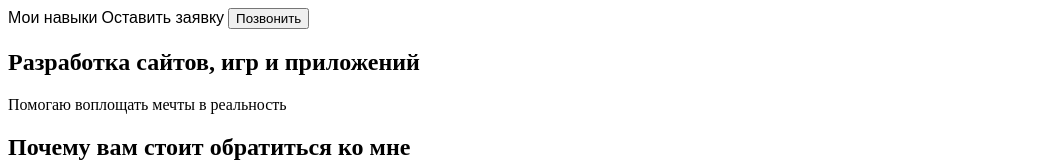
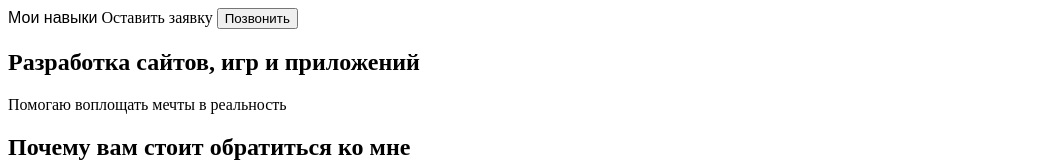
Before and after one commit to WebHeroSchool/supreme-parakeet, a plain HTML site: page index.html in a window 1280 px wide. Shown: the top 162 px of the page, without its empty margins (0-1049 px from the left). Drawn offline with Linux system fonts and the light colour scheme; a web font is replaced by a local one.

Commit message:
добавлены изменения в styles.css

```diff
--- a/styles.css
+++ b/styles.css
@@ -1,3 +1,3 @@
-.header__skills, .header__apply {
-	font-family: gilroyregular, arial, helvetica, sans-serif;;
+.header__skills {
+	font-family: 'gilroyregular', arial, helvetica, sans-serif;;
 }
```
